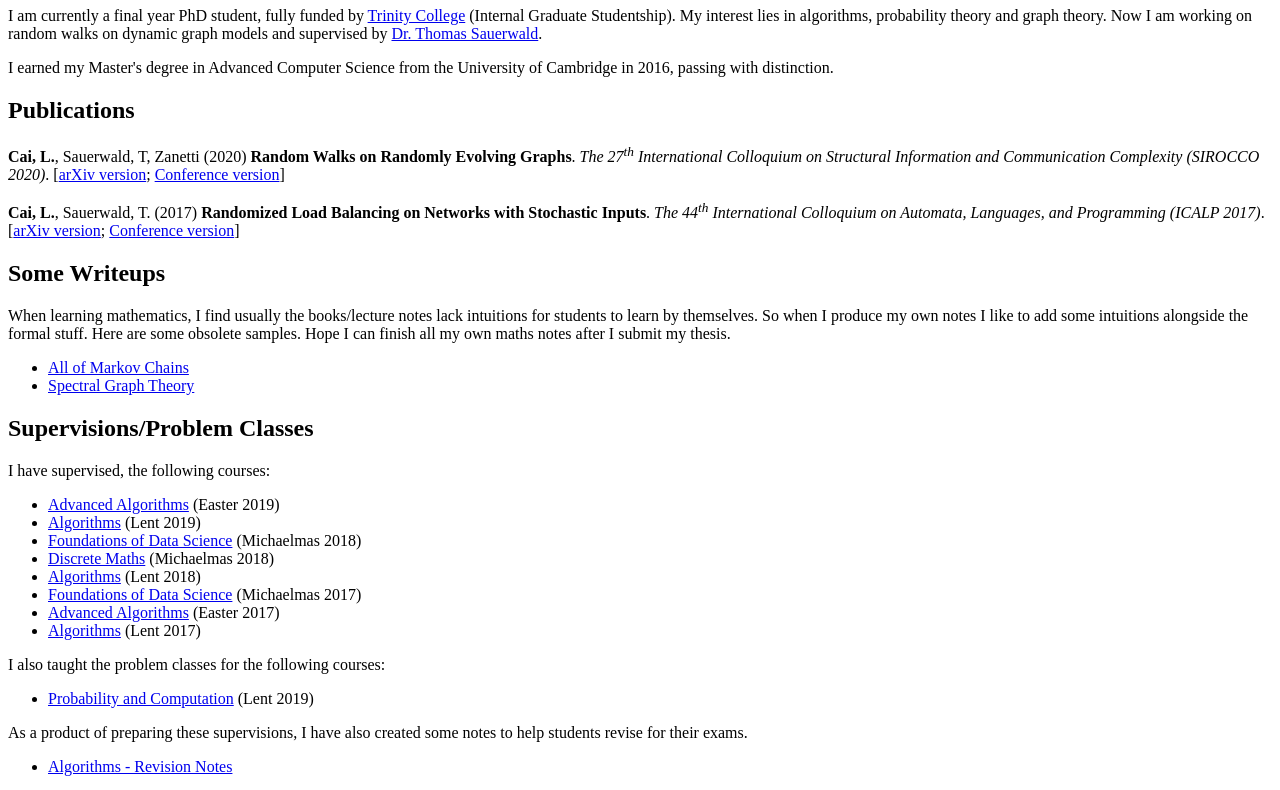
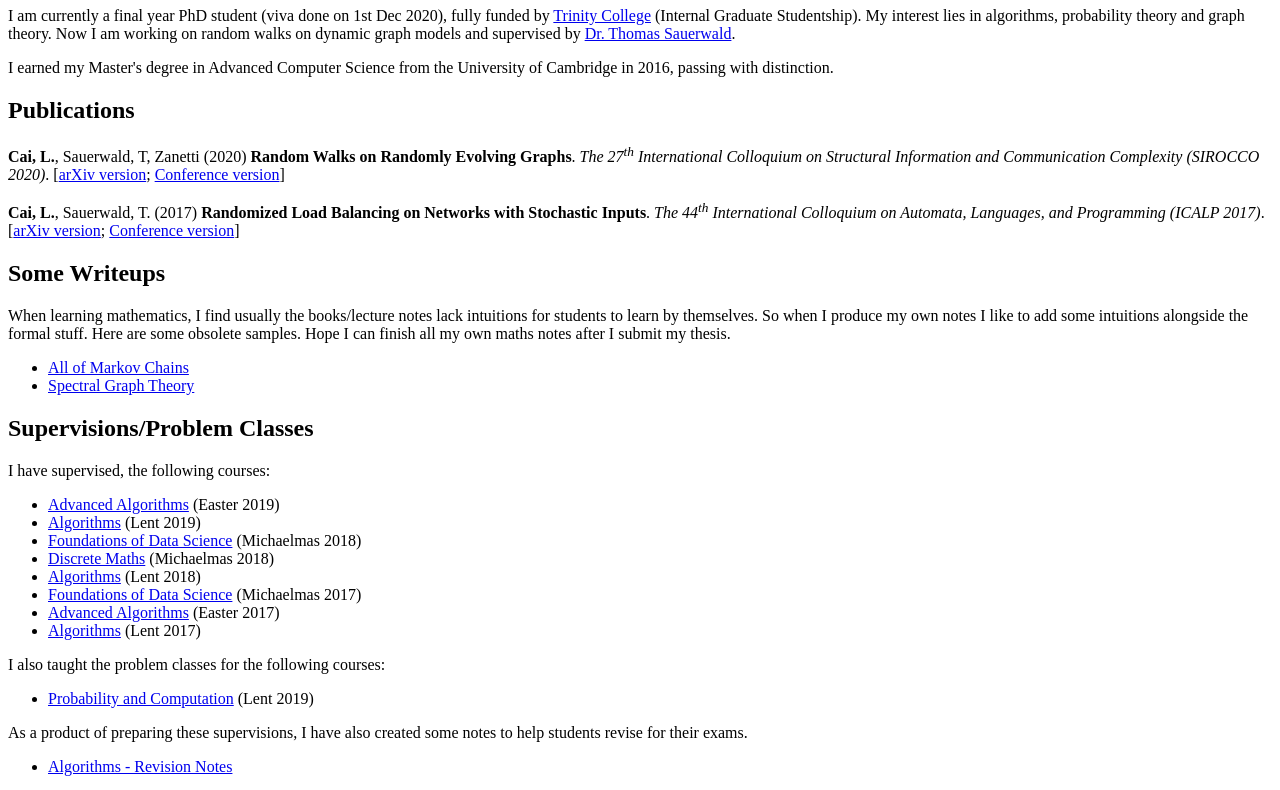
Before and after one commit to TsaiLeoRun/tsaileorun.github.io, a plain HTML site: page index.html in a window 1280 px wide. Shown: the part 73-863 px from the top of the page. Drawn offline with Linux system fonts and the light colour scheme.

Commit message:
Update index.html

```diff
--- a/index.html
+++ b/index.html
@@ -8,7 +8,7 @@
 
 <body>
 <h1>Leran Cai</h1>
-<p>I am currently a final year PhD student, fully funded by <a href="http://www.trin.cam.ac.uk/">Trinity College</a> (Internal Graduate Studentship).
+<p>I am currently a final year PhD student (viva done on 1st Dec 2020), fully funded by <a href="http://www.trin.cam.ac.uk/">Trinity College</a> (Internal Graduate Studentship).
 My interest lies in algorithms, probability theory and graph theory. Now I am working on random walks on dynamic graph models and supervised by <a href="http://www.cl.cam.ac.uk/~tms41">Dr. Thomas Sauerwald</a>. </p>
 <p>I earned my Master's degree in Advanced Computer Science from the University of Cambridge in 2016, passing with distinction.</p>
 
```
